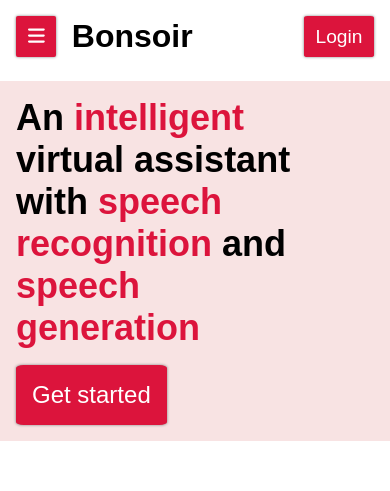
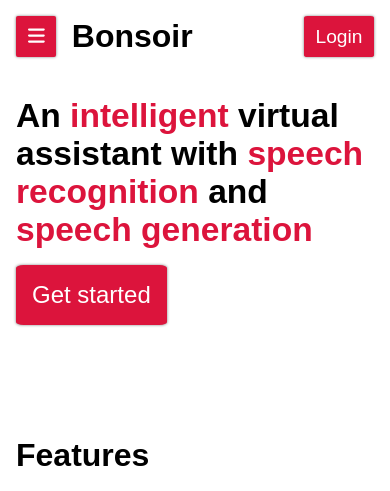
Before and after one commit to epraschifka/bonsoir2, a React (Create React App) app in the folder bonsoir-app/: page / in a window 390 px wide. Shown: the top 491 px of the page. Built offline with nearby package versions, Linux system fonts and the light colour scheme.

Commit message:
made frontpage responsive

```diff
--- a/bonsoir-app/src/pages/styles/WelcomePage.css
+++ b/bonsoir-app/src/pages/styles/WelcomePage.css
@@ -2,14 +2,10 @@
     padding:0rem;
 }
 
-.intro-wrapper {
-    background-color:rgb(248, 227, 227);
-}
-
 .intro-text {
-    font-size:2.5rem;
+    font-size:3rem;
     padding: 6rem 4rem 6rem 4rem;
-    max-width: 800px;
+    max-width: 1000px;
 }
 
 .intro-button {
@@ -34,12 +30,19 @@
     background-color:crimson;
 }
 
+@media screen and (max-width: 1000px) {
+    .intro-text {
+        font-size:2.2rem;
+        max-width:800px;
+    }
+}
+
 
 @media screen and (max-width: 600px) {
     .intro-text {
         padding: 1rem 0rem 1rem 1rem;
-        font-size:1.5rem;
-        width:300px;
+        font-size:1.4rem;
+        max-width:400px;
     }
 
     .intro-button {
```
